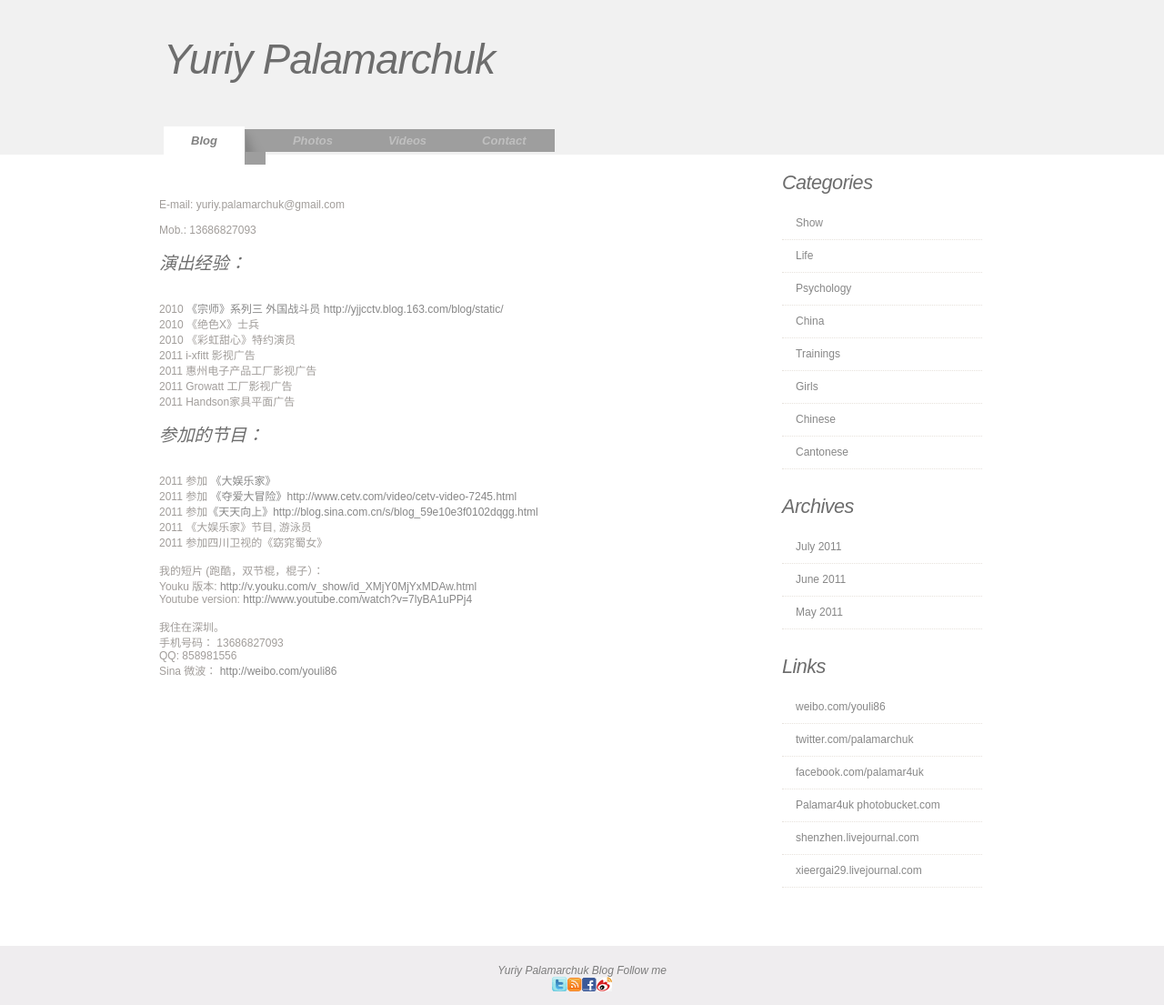
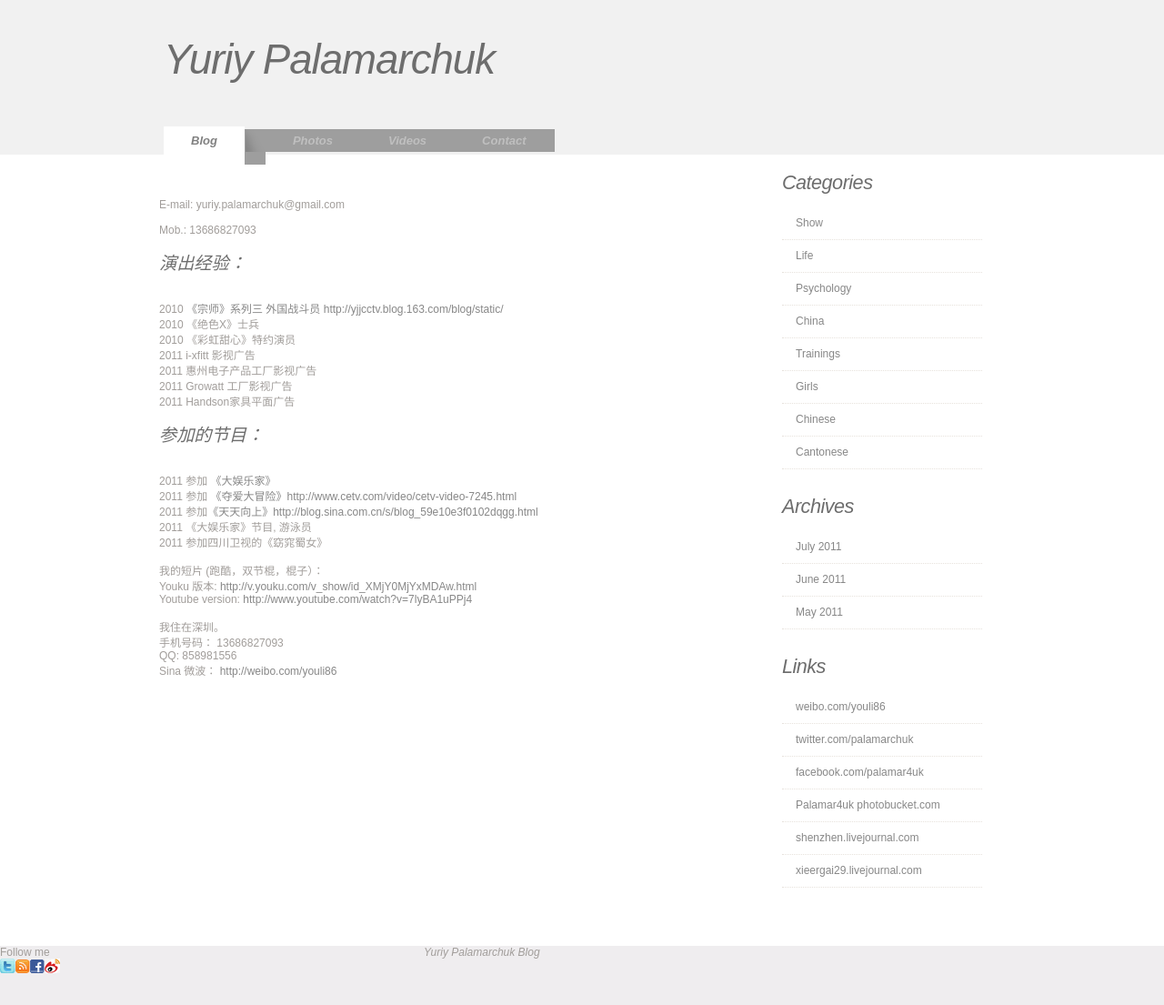
Before and after one commit to iurii/iurii.github.com, a Jekyll site: the page built from about.html, in a window 1280 px wide, cut to the strip 0-1105 px from the top of the page. Shown: the whole strip at 91% size. Built offline with Jekyll 4.4.1, drawn with Linux system fonts in a browser that asks for light colours; grey boxes are pictures that could not be loaded.

Commit message:
new icons added in footer

```diff
--- a/_layouts/default.html
+++ b/_layouts/default.html
@@ -176,8 +176,11 @@
 
 </div>
 <div id="footer">
-	<span style="font-style: italic;">
-        <p>Yuriy Palamarchuk Blog Follow me<br /><img src="images/twitter.png"/><img src="images/atom.png"/><img src="images/facebook.png"/><img src="images/weibo.png" />  </p>
+	<span style="font-style: italic; position: relative; padding-left: 400px;">
+        Yuriy Palamarchuk Blog
+        </span>
+        <span style="position: relative; float: left;">
+        Follow me<br /><img src="images/twitter.png"/><img src="images/atom.png"/><img src="images/facebook.png"/><img src="images/weibo.png" />
         </span>
 
 
```
